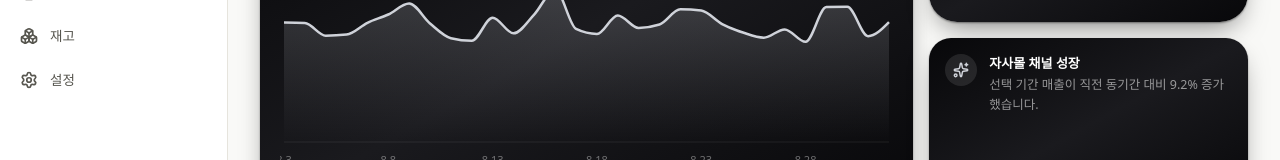
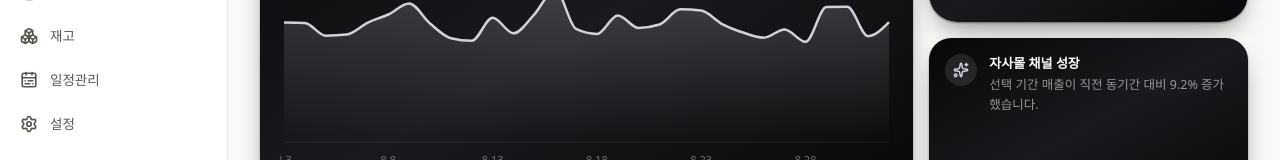
Before and after one commit to msroe84-web/modibodi-dashboard, a React (Vite) app in the folder web/: page / in a window 1280 px wide. Shown: the part 366-526 px from the top of the page. Built offline with nearby package versions, Linux system fonts and the light colour scheme.

Commit message:
feat(calendar): wire up 일정관리 personal calendar tab

```diff
--- a/web/src/App.tsx
+++ b/web/src/App.tsx
@@ -8,6 +8,7 @@ import { PnlTab } from './components/pnl/PnlTab';
 import { CrmTab } from './components/crm/CrmTab';
 import { MdTab } from './components/md/MdTab';
 import { InventoryTab } from './components/inventory/InventoryTab';
+import { PersonalCalendarTab } from './components/calendar/PersonalCalendarTab';
 import { SettingsTab } from './components/settings/SettingsTab';
 import { SettingsProvider } from './context/SettingsContext';
 import { useTheme } from './hooks/useTheme';
@@ -21,6 +22,7 @@ const TAB_COMPONENTS: Record<string, () => React.JSX.Element> = {
   crm: CrmTab,
   md: MdTab,
   inventory: InventoryTab,
+  'personal-calendar': PersonalCalendarTab,
   settings: SettingsTab,
 };
 
--- a/web/src/data/tabs.ts
+++ b/web/src/data/tabs.ts
@@ -1,6 +1,7 @@
 import {
   BoxesIcon,
   CalendarDaysIcon,
+  CalendarRangeIcon,
   ImagesIcon,
   LayoutDashboardIcon,
   type LucideIcon,
@@ -26,5 +27,6 @@ export const TABS: TabConfig[] = [
   { id: 'crm', label: 'CRM', icon: UsersIcon },
   { id: 'md', label: 'MD·상품', icon: ShirtIcon },
   { id: 'inventory', label: '재고', icon: BoxesIcon },
+  { id: 'personal-calendar', label: '일정관리', icon: CalendarRangeIcon },
   { id: 'settings', label: '설정', icon: SettingsIcon },
 ];
```
